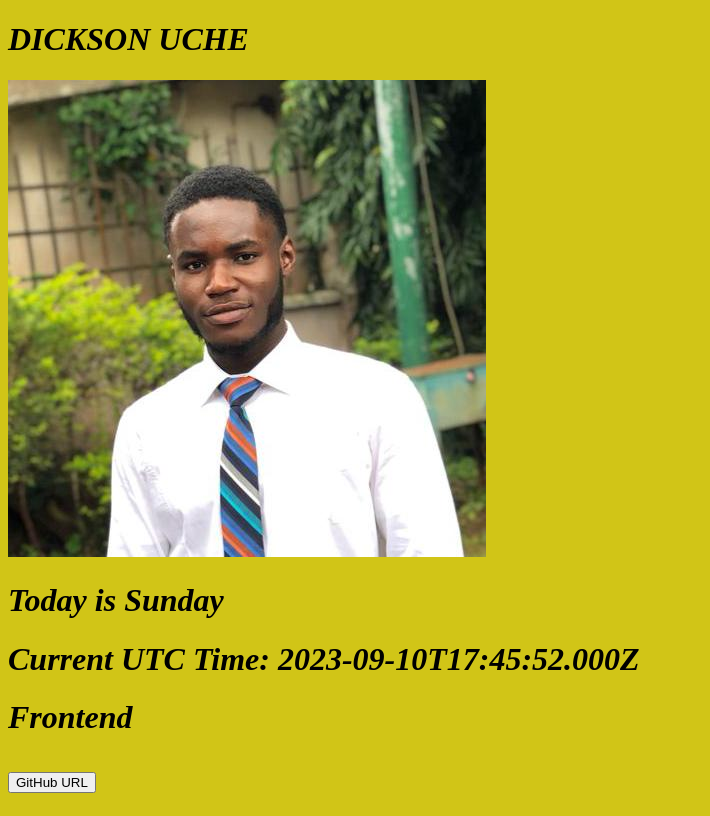
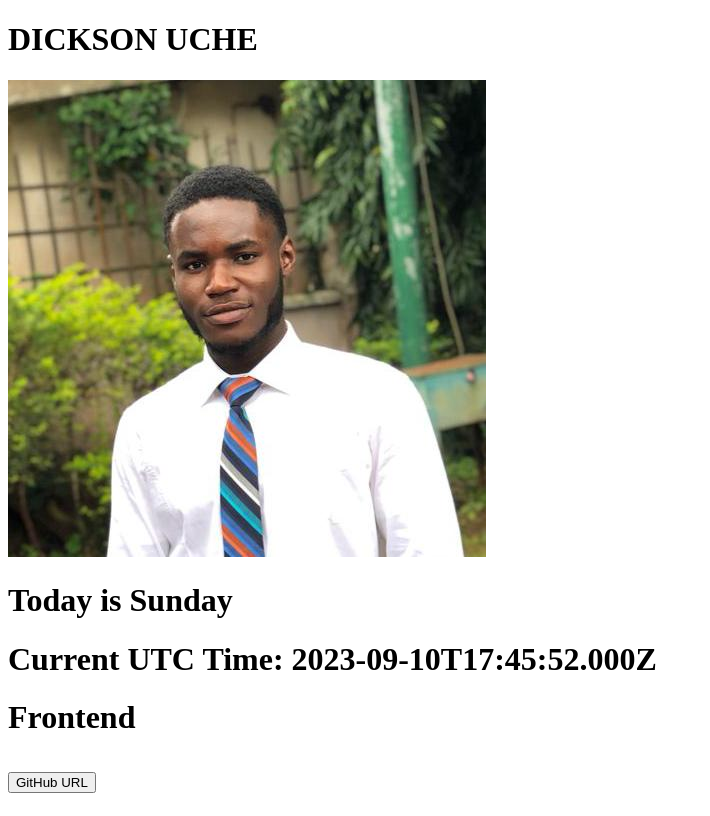
Before and after one commit to Dicksonuche/dicksonuche.github.io, a plain HTML site: page Task One/index1.html in a window 1280 px wide. Shown: the whole page, without its empty margins (0-710 px from the left). Drawn offline with Linux system fonts and the light colour scheme.

Commit message:
index1.html

```diff
--- a/Task One/index1.html
+++ b/Task One/index1.html
@@ -1,8 +1,5 @@
 <!DOCTYPE html>
-<head>
-    <link rel="stylesheet" type="text/css" href="style.css">
-
-</head>
+<html>
 <body>
     <h1 data-testid="slackUserName"><B>DICKSON UCHE</B></h1>
     <img src="stackDisplayImage.jpg" alt="Dickson Uche" data-testid="slackDisplayImage">
@@ -13,8 +10,7 @@
         <script src="Time.js"></script>
     </h1>
     <h1 data-testid="myTrack">Frontend</h1>
-    <h1><a data-testid="githubURl" href="https://github.com/Dicksonuche/dicksonuche.github.io.git" target="_blank"><button>GitHub URL</button></a></h1>
-
+    <h1><a data-testid="githubURl" href="https://github.com/Dicksonuche/dicksonuche.github.io.git" target="_blank"><button>GitHub URL</button></a></h1
 
 </body>
 </html>
```
